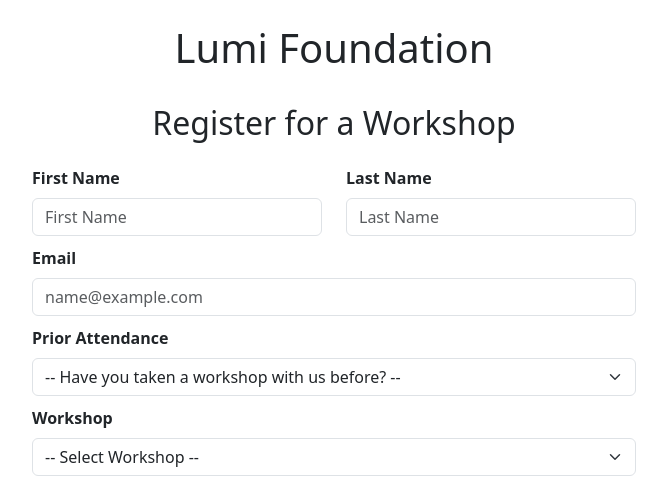
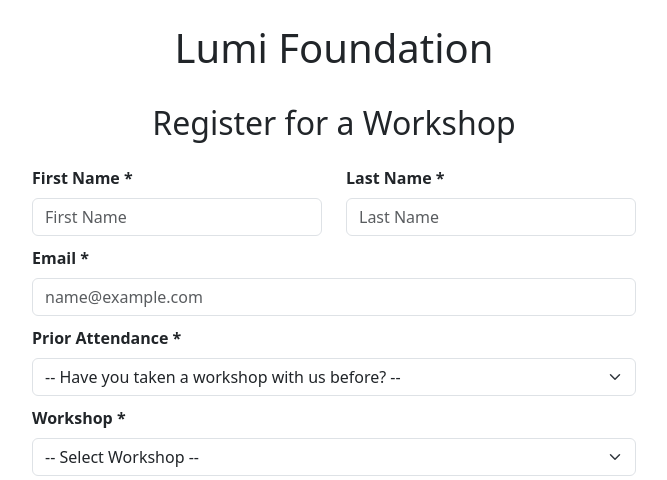
Before and after one commit to opierez/olivia-fullstack-project, a React (Create React App) app in the folder intsureview_fe/: page / in a window 1280 px wide. Shown: the top 480 px of the page, without its empty margins (306-973 px from the left). Built offline with nearby package versions, Linux system fonts and the light colour scheme.

Commit message:
added toast feature to handle error/success from backend

```diff
--- a/intsureview_fe/package.json
+++ b/intsureview_fe/package.json
@@ -11,6 +11,7 @@
     "react": "^18.2.0",
     "react-dom": "^18.2.0",
     "react-hook-form": "^7.45.1",
+    "react-hot-toast": "^2.4.1",
     "react-scripts": "5.0.1",
     "web-vitals": "^2.1.4"
   },
--- a/intsureview_fe/src/components/Content.js
+++ b/intsureview_fe/src/components/Content.js
@@ -1,10 +1,12 @@
 import Form from "./Form";
+import toast, { Toaster } from 'react-hot-toast';
 
 function Content() {
   return (
     <div className="content mt-4 mb-5">
         <h2>Register for a Workshop</h2>
-        <Form />
+        <Toaster />
+        <Form toast={toast}/>
     </div>
   );
 }
--- a/intsureview_fe/src/components/Form.js
+++ b/intsureview_fe/src/components/Form.js
@@ -3,24 +3,32 @@ import { useForm } from "react-hook-form";
 import axios from "axios";
 import "../styles/Form.css";
 
-function Form() {
+function Form({ toast }) {
   const {
     register,
     handleSubmit,
     formState: { errors },
+    reset,
   } = useForm();
 
   const onSubmit = (data) => {
-    console.log(data)
+    console.log(data);
     axios
       .post("http://localhost:8000/api/form-submission/", data)
       .then((response) => {
-        // Handle success response
+        // success response
         console.log(response.data.message);
+        toast.success(response.data.message, {
+          autoDismiss: true,
+        });
+        reset();
       })
       .catch((error) => {
-        // Handle error response
+        // error response
         console.error(error.response.data.message);
+        toast.error(error.response.data.message, {
+          autoDismiss: true,
+        });
       });
   };
 
@@ -33,7 +41,7 @@ function Form() {
               {/* First Name Input */}
               <div className="form-group">
                 <label htmlFor="firstName" className="form-label">
-                  First Name
+                  First Name *
                 </label>
                 <input
                   {...register("firstName", {
@@ -55,7 +63,7 @@ function Form() {
               {/* Last Name Input */}
               <div className="form-group">
                 <label htmlFor="lastName" className="form-label">
-                  Last Name
+                  Last Name *
                 </label>
                 <input
                   {...register("lastName", {
@@ -78,7 +86,7 @@ function Form() {
           {/* Email Input */}
           <div className="form-group">
             <label htmlFor="email" className="form-label">
-              Email
+              Email *
             </label>
             <input
               {...register("email", {
@@ -100,7 +108,7 @@ function Form() {
           {/* Prior Attendance Selection */}
           <div className="form-group">
             <label htmlFor="priorAttendance" className="form-label">
-              Prior Attendance
+              Prior Attendance *
             </label>
             <select
               {...register("priorAttendance", {
@@ -126,7 +134,7 @@ function Form() {
           {/* Workshop Selection */}
           <div className="form-group">
             <label htmlFor="workshop" className="form-label">
-              Workshop
+              Workshop *
             </label>
             <select
               {...register("workshop", {
```
Also changed, not shown: 1 other file (tests, documents, lock files or other folders).
